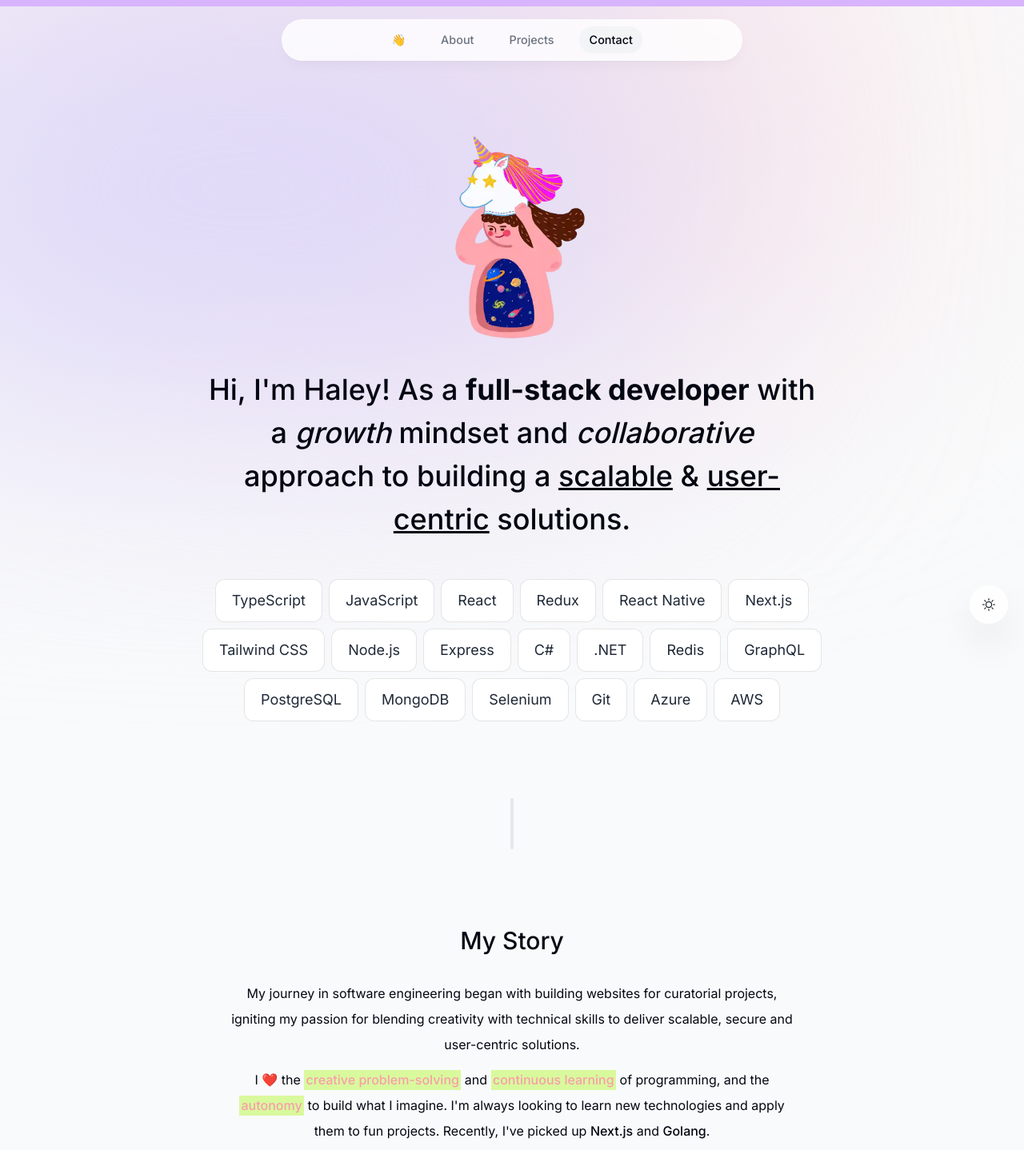
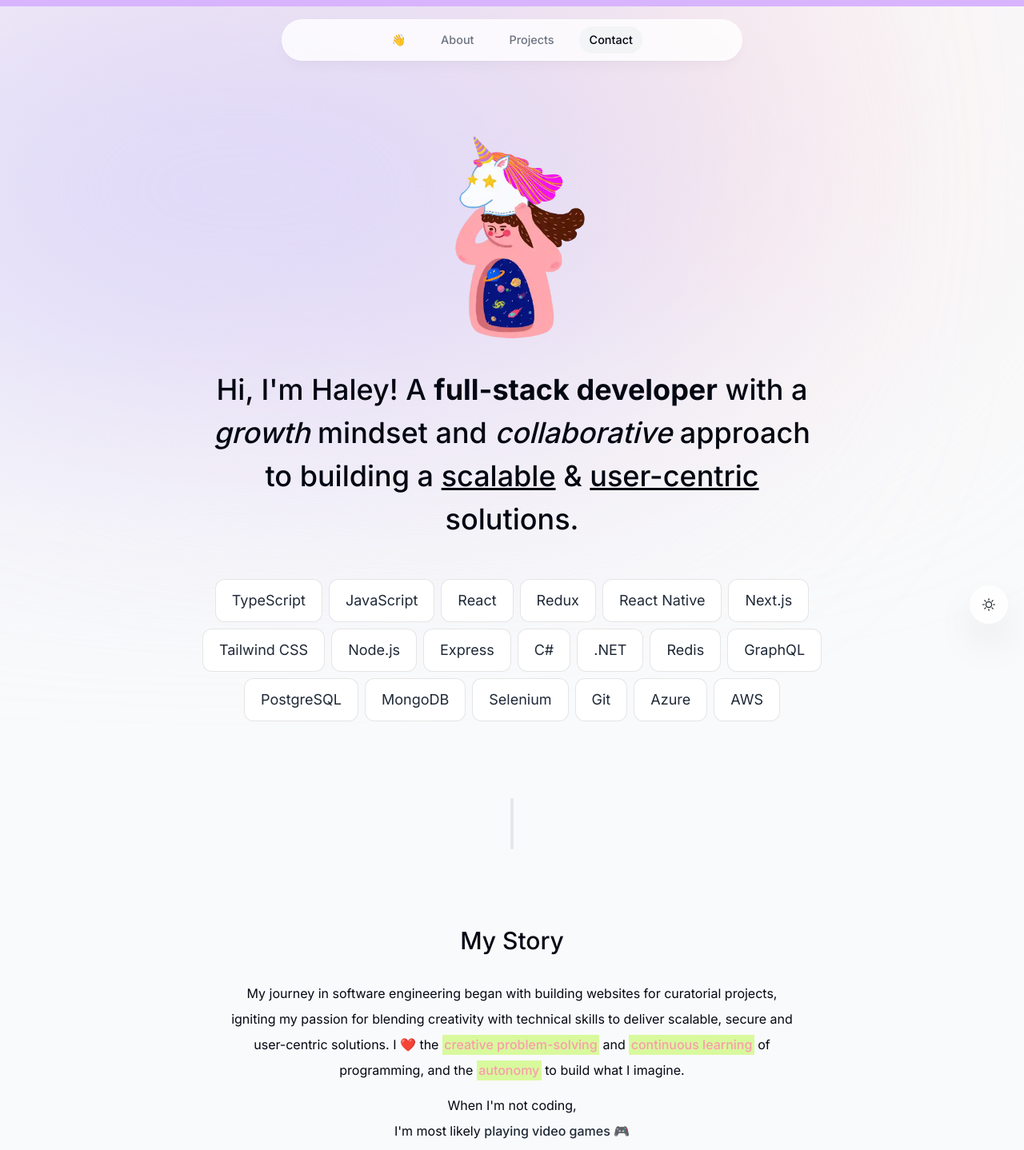
Before and after one commit to haleyjung/hj-portfolio, a Next.js app: page / in a window 1280 px wide. Shown: the top 1438 px of the page at 80% size. Built offline with nearby package versions, Linux system fonts and the light colour scheme.

Commit message:
minor fix

```diff
--- a/components/about.tsx
+++ b/components/about.tsx
@@ -4,7 +4,7 @@ import React, { useEffect, useState } from "react";
 import SectionHeading from "./section-heading";
 import CodeSnippet from './code-snippet';
 import { motion } from "@/lib/motionWrapper";
-import { heartEmojis, haleyActivities, recentLearnings } from "@/lib/data";
+import { heartEmojis, haleyActivities } from "@/lib/data";
 import { useSectionInView } from "@/lib/hooks";
 
 type ActivityKey = 'A' | 'B' | 'C' | 'D';
@@ -60,14 +60,10 @@ export default function About() {
       <SectionHeading>My Story</SectionHeading>
       <p className="mb-3 ">
       My journey in software engineering began with building websites for curatorial projects, igniting my passion for blending creativity with technical skills to deliver scalable, secure and user-centric solutions.
-      </p>
-      <p className="">
         I {loopHeartEmojis()} the {" "}
           <span className="textHighlight">creative problem-solving</span> {" "} and {" "}
           <span className="textHighlight">continuous learning</span> {" "} of programming, and the {" "}
-          <span className="textHighlight">autonomy</span> {" "} to build what I imagine. I'm always looking to learn new technologies and apply them to fun projects. Recently, I've picked up {" "}
-          <span className="font-medium">{recentLearnings[0]}</span> and {" "}
-          <span className="font-medium">{recentLearnings[1]}</span>.
+          <span className="textHighlight">autonomy</span> {" "} to build what I imagine.
       </p>
       {animateActivities()}
       <CodeSnippet />
--- a/components/intro.tsx
+++ b/components/intro.tsx
@@ -44,7 +44,7 @@ export default function Intro() {
         initial={{ opacity: 0, y: 100 }}
         animate={{ opacity: 1, y: 0 }}
       >
-        Hi, I'm Haley! As a{" "}
+        Hi, I'm Haley! A{" "}
         <span className="font-bold">full-stack developer</span> with a{" "}
         <span className="italic">growth</span> mindset and{" "}
         <span className="italic">collaborative</span> approach to building a{" "}
--- a/lib/data.ts
+++ b/lib/data.ts
@@ -124,4 +124,4 @@ export const heartEmojis = [
   '❤️', '💖', '💝', '🫶', '💗', '💜', '💓', '💞', '💛', '💘'
 ] as const;
 
-export const recentLearnings = ['Next.js', 'Golang'] as const;
+// export const recentLearnings = ['Next.js', 'Golang'] as const;
```
